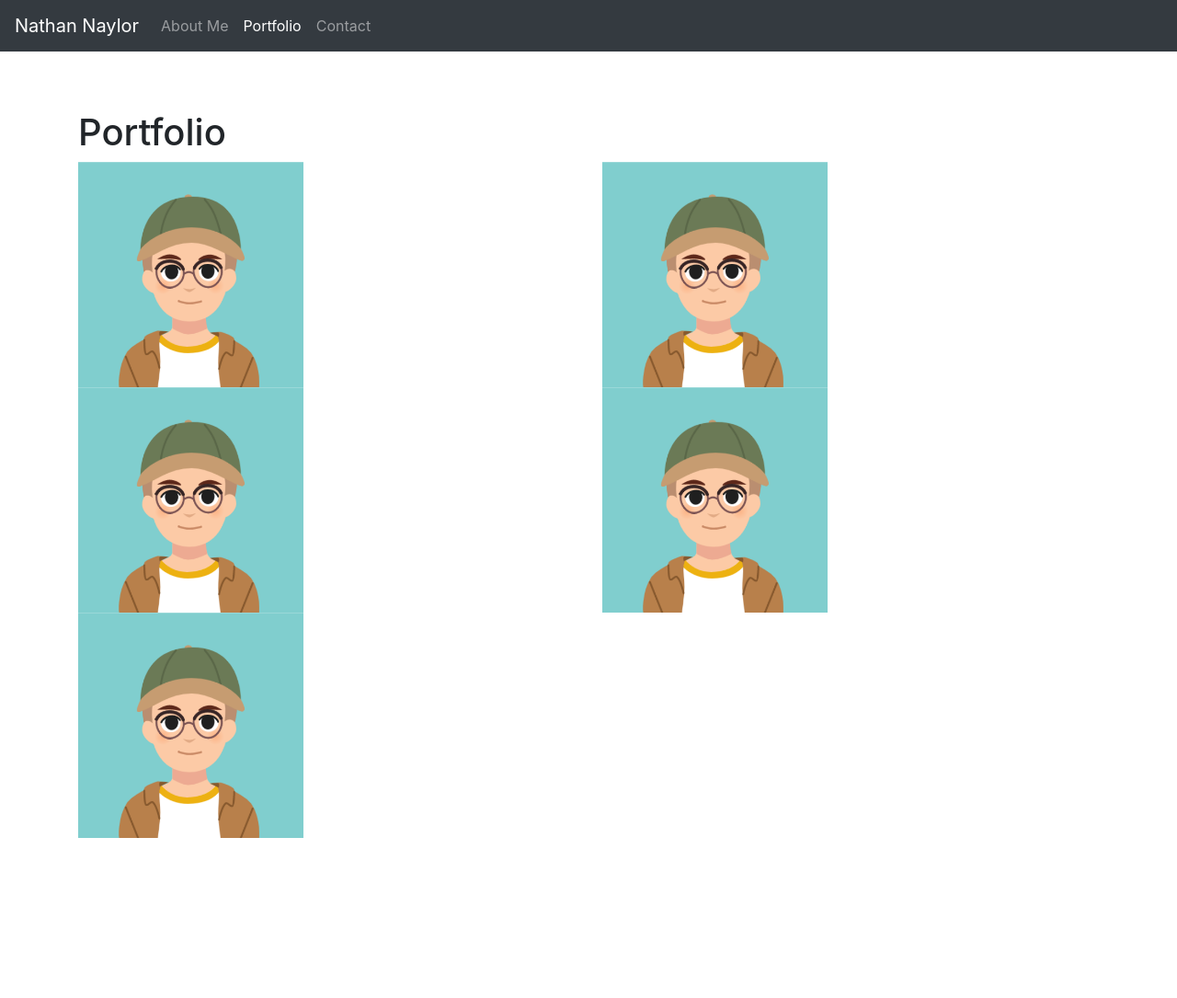
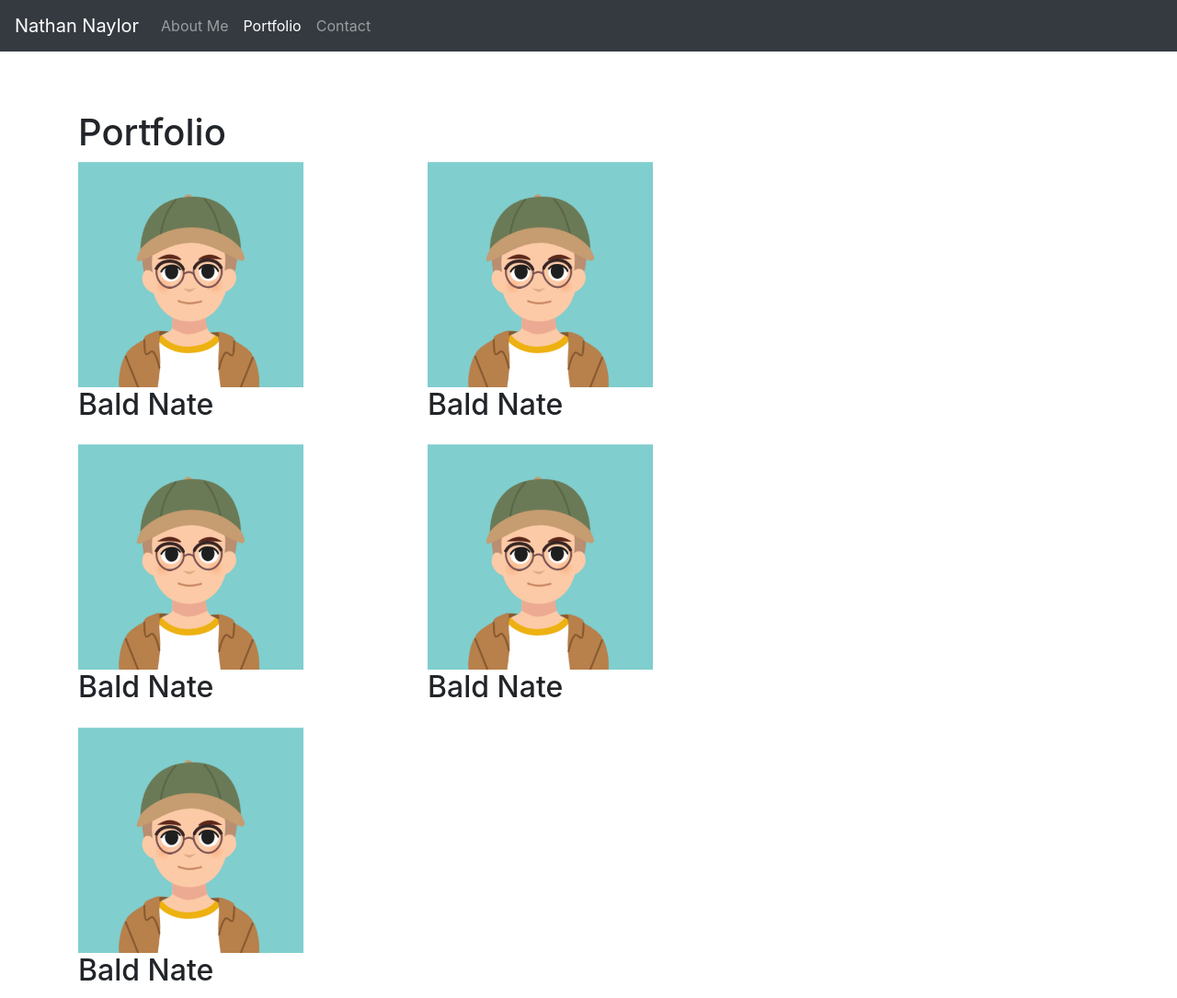
Before and after one commit to NathanNaylor/Responsive-Portfolio, a plain HTML site: page portfolio.html in a window 1280 px wide. Shown: the whole page at 92% size. Before the commit the page ends 911 px from the top, so only its background shows below. Drawn offline with nearby package versions, Linux system fonts and the light colour scheme.

Commit message:
Fixed sizing issues at higher values

```diff
--- a/portfolio.html
+++ b/portfolio.html
@@ -11,7 +11,7 @@
         integrity="sha384-Vkoo8x4CGsO3+Hhxv8T/Q5PaXtkKtu6ug5TOeNV6gBiFeWPGFN9MuhOf23Q9Ifjh" crossorigin="anonymous">
     <link rel="stylesheet" href="styles.css">
 
-    <title>Hello, world!</title>
+    <title>Hello walls!</title>
 </head>
 
 <body>
@@ -42,31 +42,39 @@
 
     <div id="portContainer" class="container">
         <div class="row">
-            <div class="col">
+            <div class="col-8">
+                <h1>Portfolio</h1>
                 <div class="row">
-                    <div class="col">
-                        <h1>Portfolio</h1>
+                    <div class="mb-3 col-sm-12 col-md-6 ">
+                        <div class="wrap">
+                            <img class="img-fluid" src="./Assets/Images/Bald Right Glasses.png">
+                            <h2>Bald Nate</h2>
+                        </div>
                     </div>
-                </div>
-                <div id="portImg" class="row">
-                    <div class="col">
-                        <img src="./Assets/Images/Bald Right Glasses.png">
+                    <div class="mb-3 col-sm-12 col-md-6 ">
+                        <div class="wrap">
+                            <img class="img-fluid" src="./Assets/Images/Bald Right Glasses.png">
+                            <h2>Bald Nate</h2>
+                        </div>
                     </div>
-                    <div class="col">
-                        <img src="./Assets/Images/Bald Right Glasses.png">
+
+                    <div class="mb-3 col-sm-12 col-md-6 ">
+                        <div class="wrap">
+                            <img class="img-fluid" src="./Assets/Images/Bald Right Glasses.png">
+                            <h2>Bald Nate</h2>
+                        </div>
                     </div>
-                </div>
-                <div class="row">
-                    <div class="col">
-                        <img src="./Assets/Images/Bald Right Glasses.png">
+                    <div class="mb-3 col-sm-12 col-md-6 ">
+                        <div class="wrap">
+                            <img class="img-fluid" src="./Assets/Images/Bald Right Glasses.png">
+                            <h2>Bald Nate</h2>
+                        </div>
                     </div>
-                    <div class="col">
-                        <img src="./Assets/Images/Bald Right Glasses.png">
-                    </div>
-                </div>
-                <div class="row">
-                    <div class="col">
-                        <img src="./Assets/Images/Bald Right Glasses.png">
+                    <div class="mb-3 col-sm-12 col-md-6 ">
+                        <div class="wrap">
+                            <img class="img-fluid" src="./Assets/Images/Bald Right Glasses.png">
+                            <h2>Bald Nate</h2>
+                        </div>
                     </div>
                 </div>
             </div>
```
